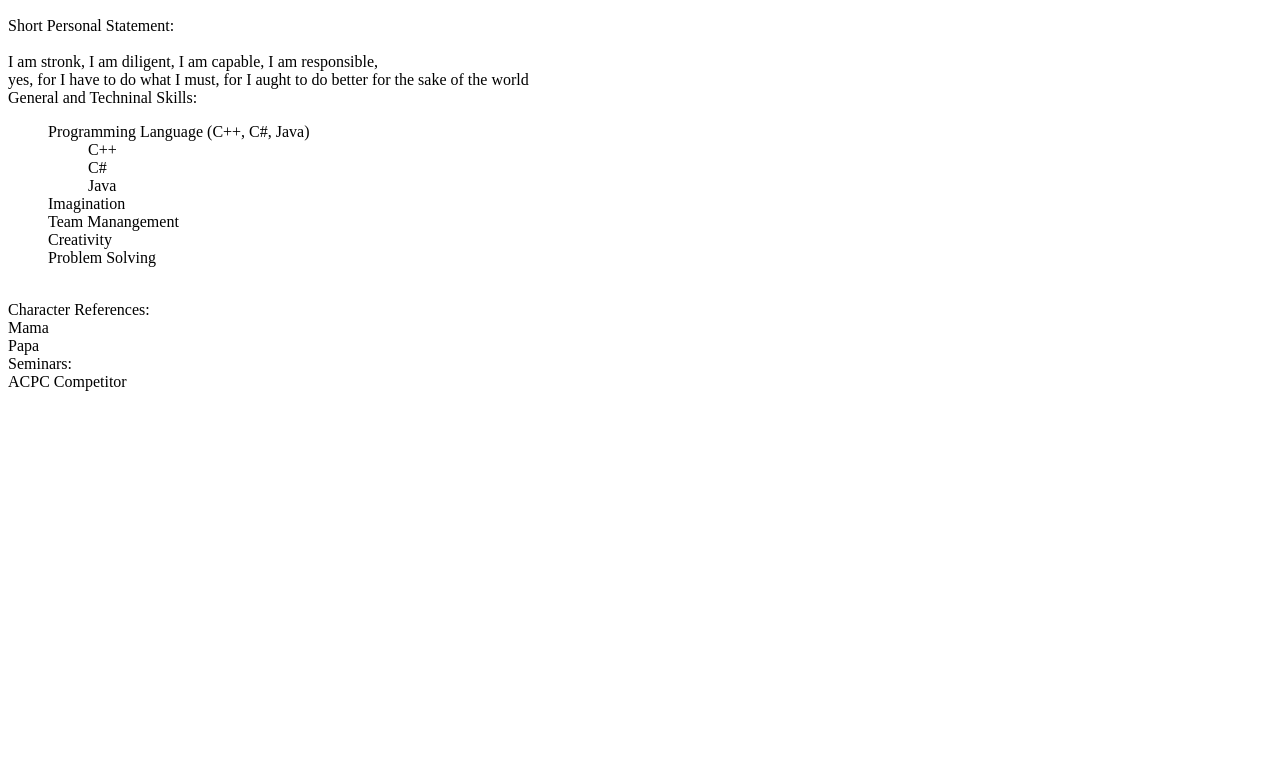
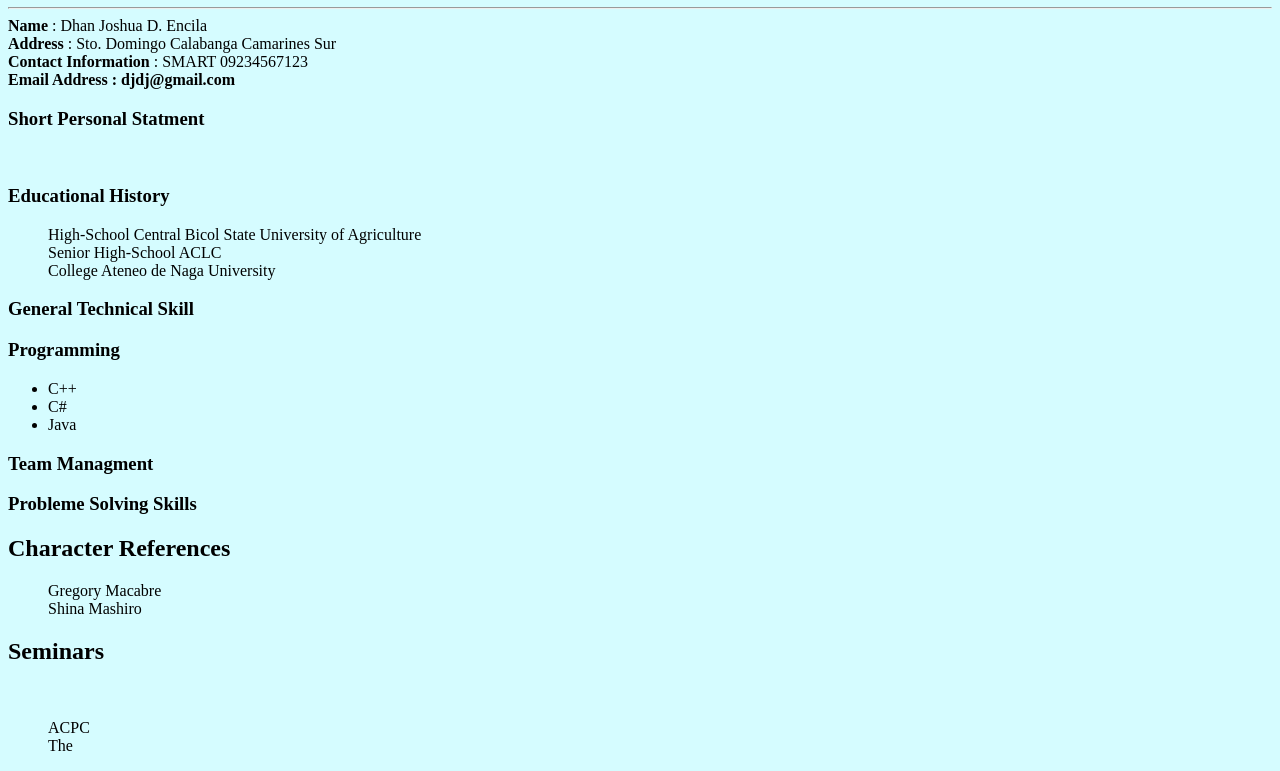
Before and after one commit to Xenopos/Xenopos.github.io, a plain HTML site: page index.html in a window 1280 px wide. Shown: the part 285-1056 px from the top of the page. Before the commit the page ends 800 px from the top, so only its background shows below. Drawn offline with Linux system fonts and the light colour scheme.

Commit message:
Update index.html

```diff
--- a/index.html
+++ b/index.html
@@ -1,70 +1,59 @@
+<!DOCTYPE html>
+<html>
+    <style>
+        body{
+            background-color: #d5fcff;
+        }
+    </style>
+<header>
+ <img src="2x2.jpg" style="width: 200px; height: 200px; text-align:center;">
+    <h1 >RESUME</h1>
+<hr>
+</header>
 
-<!--
-    phoot
-    full name
-    address
-    contact information
-    short personal statement
-    educational history
-    henerat and technical skills
-    character References
+<body>
 
-    Additional information
-    work experience
-    certification
-    seminars
--->
+    <b>Name</b> : Dhan Joshua D. Encila<br>
+   <b> Address </b> : Sto. Domingo Calabanga Camarines Sur<br>
+   <b> Contact Information</b> :  SMART 09234567123<br>
+   <b> Email Address : djdj@gmail.com</b> <br>
+    <h3> Short Personal Statment </h3><br>
+        <p> </p>
+    <h3>Educational History</h3>
+    <ul>
+        High-School Central Bicol State University of Agriculture<br>
+        Senior High-School ACLC<br>
+        College Ateneo de Naga University<br>
+    </ul>
+    <h3> General Technical Skill </h3>
+    <h3>  Programming </h3>
+    <ul>
+        <li> C++<br> </li>
+            <li>C# <br></li>
+                <li>Java<br> </li>
+
+    </ul>
+    <h3> Team Managment </h3>
+    <h3> Probleme Solving Skills </h3>
+
+   <h2>Character References</h2>
+        <ul>
+            Gregory Macabre <br>
+            Shina Mashiro
+        </ul>
 
 
-<!DOCTYPE html>
-<html>
-<head>
-    <h1>
-            <img src="longfacedogheader.jpg">
-    </h1>
-    <hr>
-</head>
-    <body>
-    <h1>RESUME</h1>
-    <p>
-        <div class="info">
-    Name: Dhan Joshua D. Encila
-    <br>
-    Address: Zone 3 Sto. Domingo Calanaga Camarines Sur
-    <br>
-    Contact information :
-    <ul>
-        Smart(0987654231)
-        <br>
-        Email Address :  djencila@gbox.adnu.edu.ph
-    </ul>
-    <br>
-    Short Personal Statement:<br><br>
-    I am stronk, I am diligent,  I am capable, I am responsible,<br>
-     yes, for I have to do what I must, for I aught to do better for the sake of the world
-    <br>
-    General and Techninal Skills:
-    <ul>
-        Programming Language (C++, C#, Java)<br>
-        <ul>
-            C++<br>
-            C#<br>
-            Java
-        </ul>
-        Imagination<br>
-        Team Manangement<br>
-        Creativity<br>
-        Problem Solving
-    </ul>
-    <br>
-    Character References:<br>
-        Mama<br>
-        Papa
-    <br>
-    Seminars:<br>
-        ACPC Competitor
+        <h2> Seminars</h2> <br>
+            <ul>
+                ACPC<br>
+                The
+            </ul>
 
-</div>
-    </p>
+
+
 </body>
+
+
+
+<a href=" "> </a>
 </html>
```
